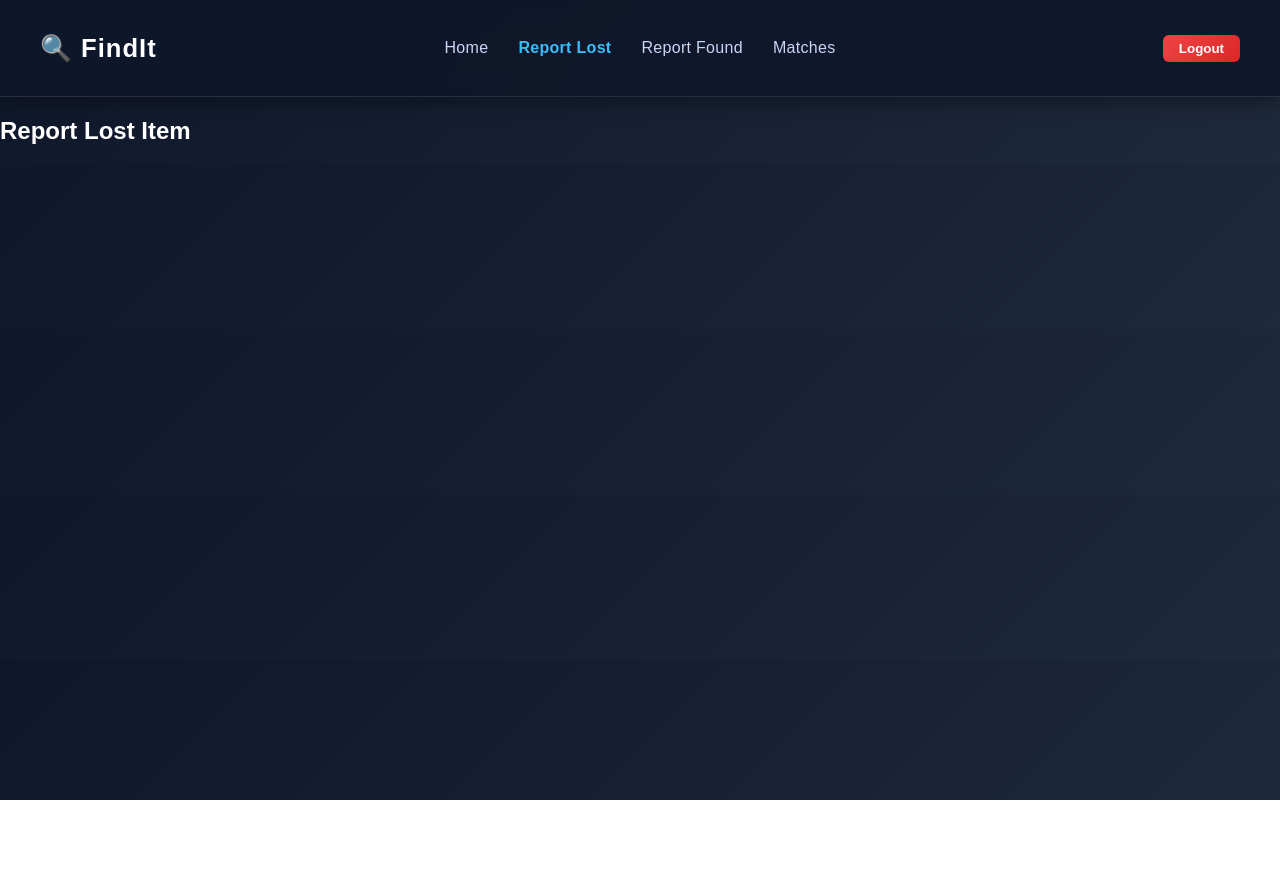
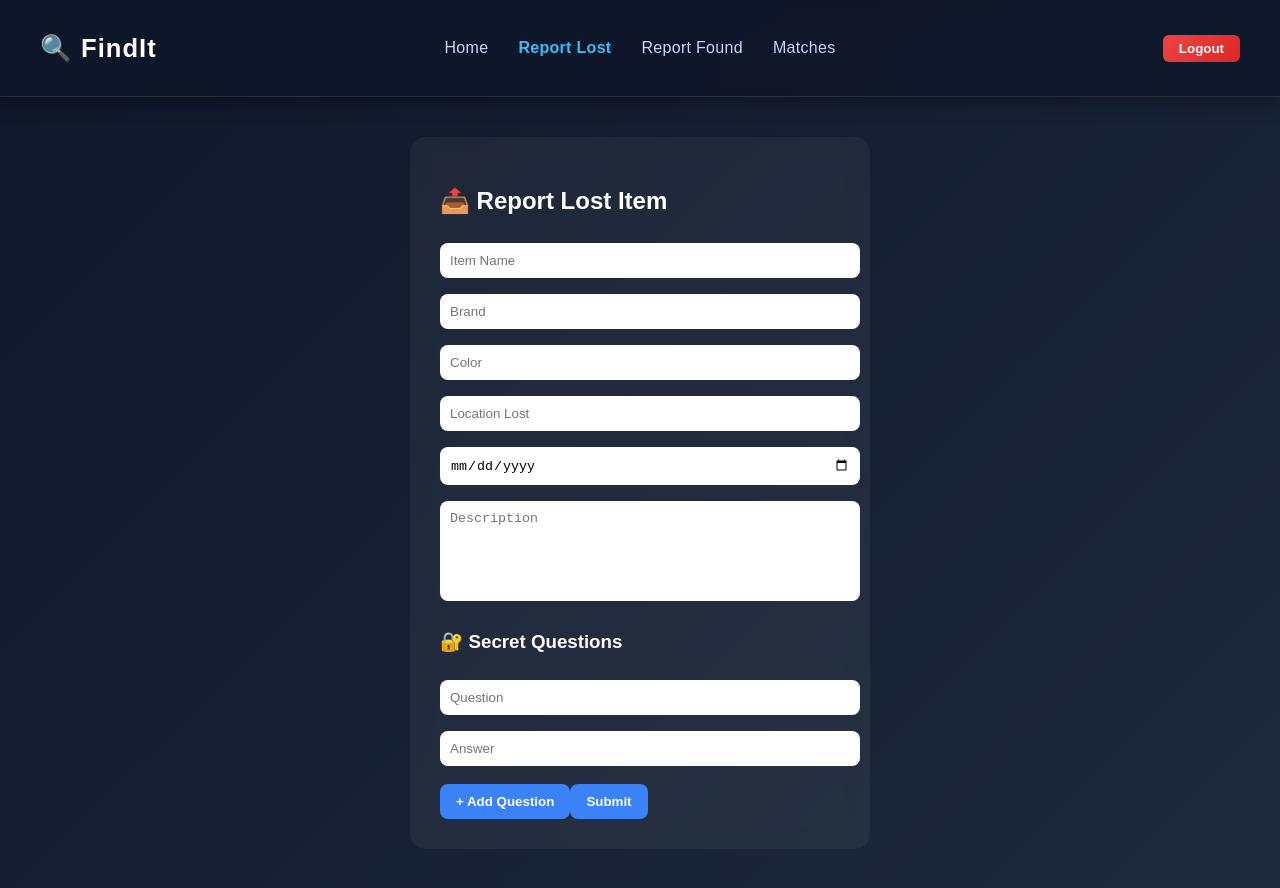
Before and after one commit to ashok770/FindIt-Frontend, a React (Vite) app: page /lost in a window 1280 px wide. Before the commit the page ends 800 px from the top, so only its background shows below. Built offline with nearby package versions, Linux system fonts and the light colour scheme.

Commit message:
report lost is working usiing the frontend

```diff
--- a/src/index.css
+++ b/src/index.css
@@ -95,3 +95,42 @@ a {
   transform: translateY(-5px);
   background: rgba(255, 255, 255, 0.1);
 }
+/* FORM PAGE */
+.form-container {
+  display: flex;
+  justify-content: center;
+  padding: 40px;
+}
+
+.form-card {
+  width: 400px;
+  background: rgba(255, 255, 255, 0.05);
+  padding: 30px;
+  border-radius: 15px;
+  backdrop-filter: blur(10px);
+}
+
+.form-card h2 {
+  margin-bottom: 20px;
+}
+
+/* INPUTS */
+.form-card input,
+.form-card textarea {
+  width: 100%;
+  padding: 10px;
+  margin: 8px 0;
+  border-radius: 8px;
+  border: none;
+  outline: none;
+}
+
+textarea {
+  min-height: 80px;
+  resize: none;
+}
+
+/* BUTTONS */
+.form-card button {
+  margin-top: 10px;
+}
--- a/src/pages/Lost.jsx
+++ b/src/pages/Lost.jsx
@@ -1,5 +1,103 @@
+import { useState } from "react";
+import axios from "axios";
+
 function Lost() {
-  return <h2>Report Lost Item</h2>;
+  const [form, setForm] = useState({
+    itemName: "",
+    brand: "",
+    color: "",
+    locationLost: "",
+    dateLost: "",
+    description: "",
+  });
+
+  const [questions, setQuestions] = useState([{ question: "", answer: "" }]);
+
+  const handleChange = (e) => {
+    setForm({ ...form, [e.target.name]: e.target.value });
+  };
+
+  const handleQuestionChange = (index, field, value) => {
+    const updated = [...questions];
+    updated[index][field] = value;
+    setQuestions(updated);
+  };
+
+  const addQuestion = () => {
+    setQuestions([...questions, { question: "", answer: "" }]);
+  };
+
+  const handleSubmit = async (e) => {
+    e.preventDefault();
+
+    const token = localStorage.getItem("token");
+
+    await axios.post(
+      "http://localhost:5000/api/lost",
+      { ...form, secretQuestions: questions },
+      {
+        headers: {
+          Authorization: `Bearer ${token}`,
+        },
+      },
+    );
+
+    alert("Lost item reported ✅");
+  };
+
+  return (
+    <div className="form-container">
+      <div className="form-card">
+        <h2>📤 Report Lost Item</h2>
+
+        <form onSubmit={handleSubmit}>
+          <input
+            name="itemName"
+            placeholder="Item Name"
+            onChange={handleChange}
+          />
+          <input name="brand" placeholder="Brand" onChange={handleChange} />
+          <input name="color" placeholder="Color" onChange={handleChange} />
+          <input
+            name="locationLost"
+            placeholder="Location Lost"
+            onChange={handleChange}
+          />
+          <input type="date" name="dateLost" onChange={handleChange} />
+          <textarea
+            name="description"
+            placeholder="Description"
+            onChange={handleChange}
+          />
+
+          <h3>🔐 Secret Questions</h3>
+
+          {questions.map((q, index) => (
+            <div key={index}>
+              <input
+                placeholder="Question"
+                onChange={(e) =>
+                  handleQuestionChange(index, "question", e.target.value)
+                }
+              />
+              <input
+                placeholder="Answer"
+                onChange={(e) =>
+                  handleQuestionChange(index, "answer", e.target.value)
+                }
+              />
+            </div>
+          ))}
+
+          <button type="button" onClick={addQuestion}>
+            + Add Question
+          </button>
+
+          <button type="submit">Submit</button>
+        </form>
+      </div>
+    </div>
+  );
 }
 
 export default Lost;
```
